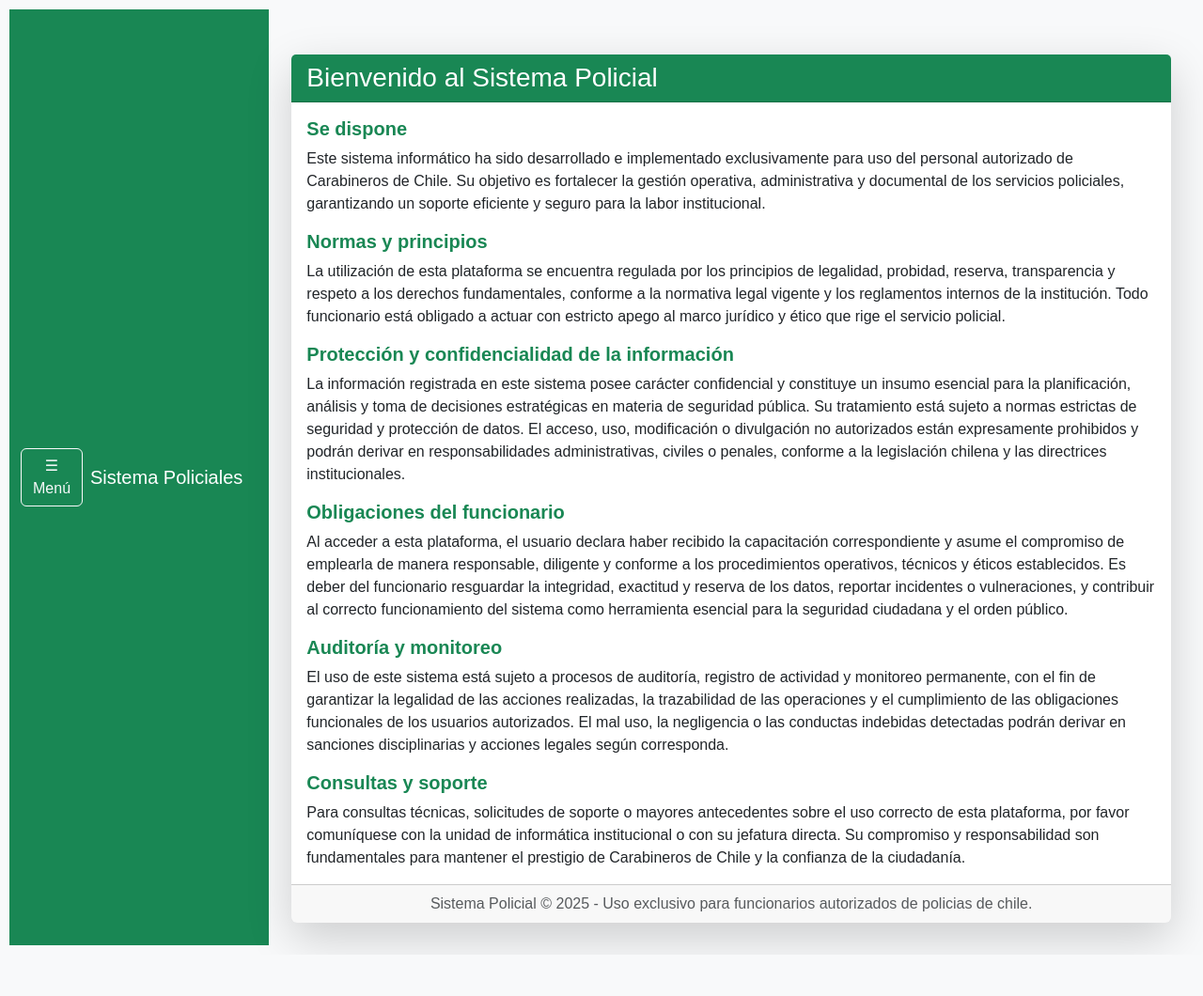
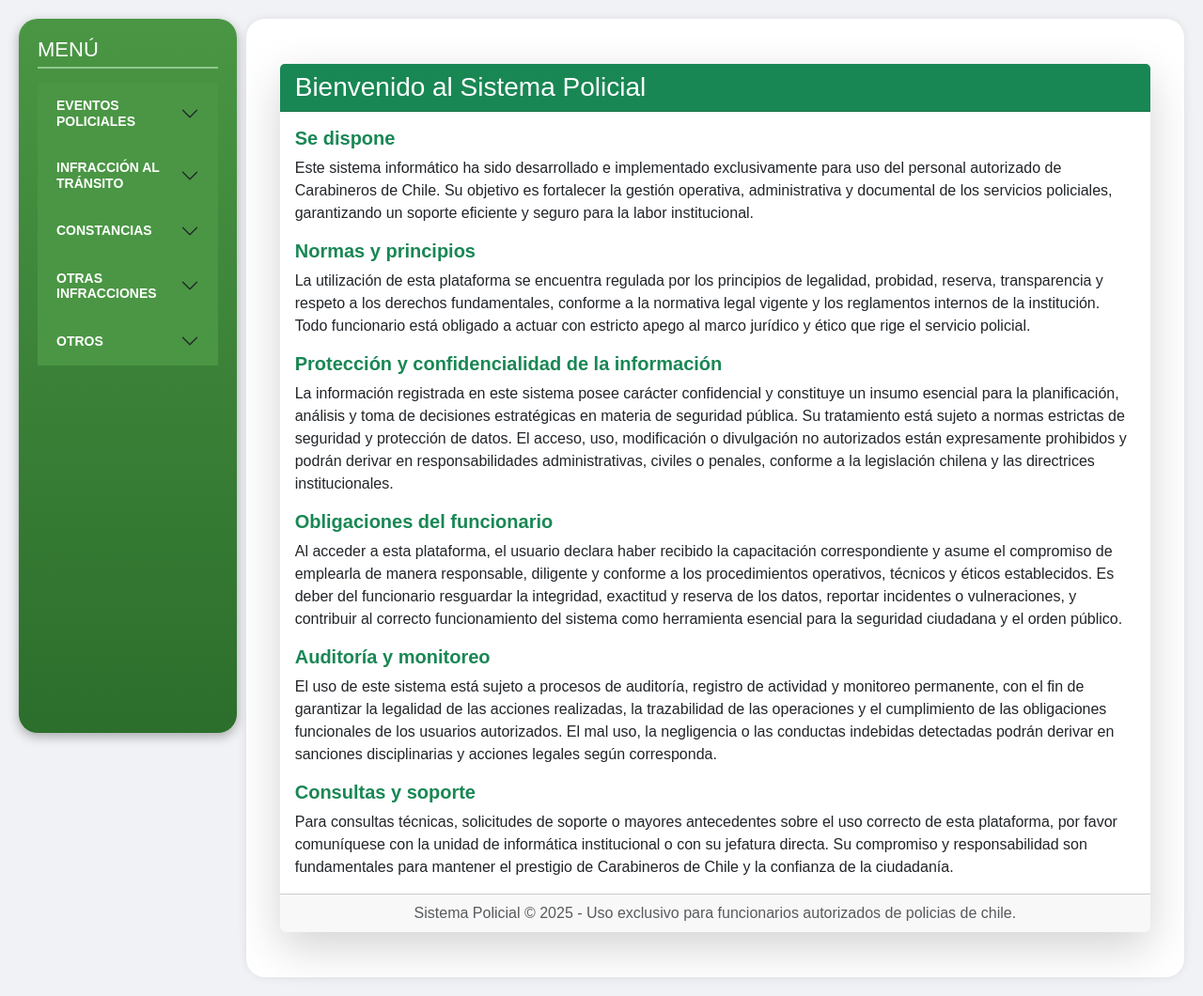
Before and after one commit to ELResidenteX/SistemasPoliciales, a Django app: page /funcionarios/ in a window 1280 px wide. Shown: the whole page at 94% size. Before the commit the page ends 1011 px from the top, so only its background shows below. Run offline with Django 4.2, Linux system fonts and the light colour scheme; the visitor is signed in with stand-in values (Sample User, id 1); data that the repository does not hold is empty.

Commit message:
fix: responde base.html

```diff
--- a/core/templates/base.html
+++ b/core/templates/base.html
@@ -3,38 +3,19 @@
 <head>
     {% load static %}
     <meta charset="UTF-8">
-    <title>{% block title %}Sistema Policiales{% endblock %}</title>
+    <title>{% block title %}Sistema Policial{% endblock %}</title>
 
     <!-- Bootstrap 5 -->
     <link href="https://cdn.jsdelivr.net/npm/bootstrap@5.3.3/dist/css/bootstrap.min.css" rel="stylesheet">
     <link rel="stylesheet" href="{% static 'core/styles.css' %}">
 </head>
-<body class="bg-light">
+<body>
+<div class="d-flex">
 
-<!-- Navbar superior con botón hamburguesa -->
-<nav class="navbar navbar-expand-lg navbar-dark bg-success">
-    <div class="container-fluid">
-        <button class="btn btn-outline-light me-2" type="button" data-bs-toggle="offcanvas" data-bs-target="#sidebarMenu" aria-controls="sidebarMenu">
-            ☰ Menú
-        </button>
-        <span class="navbar-brand mb-0 h1">Sistema Policiales</span>
+    <!-- Sidebar fija -->
+    <div class="sidebar">
+        <h3>MENÚ</h3>
 
-        <!-- Usuario conectado -->
-        {% if request.user.is_authenticated and request.user.perfilusuario %}
-        <span class="text-white small ms-auto">
-            Usuario: <strong>{{ request.user.username }}</strong> |
-            Rol: <strong>{{ request.user.perfilusuario.rol|title }}</strong>
-        </span>
-        {% endif %}
-    </div>
-</nav>
-
-<div class="offcanvas offcanvas-start text-bg-dark" tabindex="-1" id="sidebarMenu" aria-labelledby="sidebarMenuLabel">
-    <div class="offcanvas-header">
-        <h5 class="offcanvas-title" id="sidebarMenuLabel">Menú</h5>
-        <button type="button" class="btn-close btn-close-white" data-bs-dismiss="offcanvas" aria-label="Cerrar"></button>
-    </div>
-    <div class="offcanvas-body p-0">
         <div class="accordion" id="menuAcordeon">
 
             <!-- EVENTOS POLICIALES -->
@@ -121,10 +102,14 @@
                     <div class="accordion-body p-2">
                         <ul class="list-unstyled">
                             <li><a href="{% url 'cambio_clave' %}" class="text-white d-block py-1">Cambio de clave</a></li>
+
                             <li><a href="{% url 'manuales_usuario' %}" class="text-white d-block py-1">Manuales</a></li>
+
+
                             {% if request.user.perfilusuario.rol == "super_admin" or request.user.perfilusuario.rol == "administrador" %}
                                 <li><a href="{% url 'crear_usuario' %}" class="text-white d-block py-1">Configuración de usuarios</a></li>
                             {% endif %}
+
                             <li><a href="{% url 'logout' %}" class="text-white d-block py-1">Salir</a></li>
                         </ul>
                     </div>
@@ -133,14 +118,25 @@
 
         </div>
     </div>
+
+    <!-- Panel principal de contenido -->
+    <div class="main flex-grow-1 p-4">
+
+        <!-- ✅ Información del usuario con validación -->
+        {% if request.user.is_authenticated and request.user.perfilusuario %}
+        <div class="alert alert-success mb-4 rounded-3 shadow-sm" role="alert" style="font-size: 0.95rem;">
+            <strong>Usuario:</strong> {{ request.user.username }} &nbsp; | &nbsp;
+            <strong>Rol:</strong> {{ request.user.perfilusuario.rol|title }}
+        </div>
+        {% endif %}
+
+        {% block content %}
+        {% include "core/presentacion.html" %}
+
+        {% endblock %}
+    </div>
+
 </div>
-
-<!-- Contenido principal -->
-<main class="container-fluid mt-4">
-    {% block content %}
-    {% include "core/presentacion.html" %}
-    {% endblock %}
-</main>
 
 <script src="https://cdn.jsdelivr.net/npm/bootstrap@5.3.3/dist/js/bootstrap.bundle.min.js"></script>
 {% block script %}{% endblock %}
```
